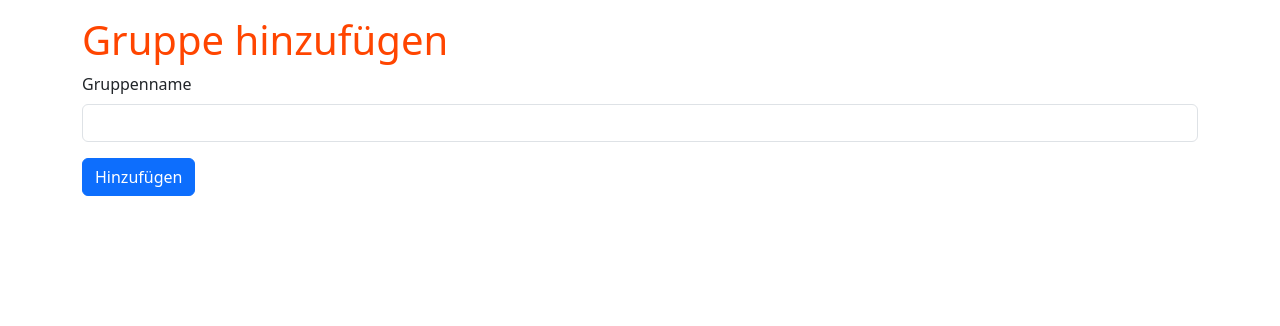
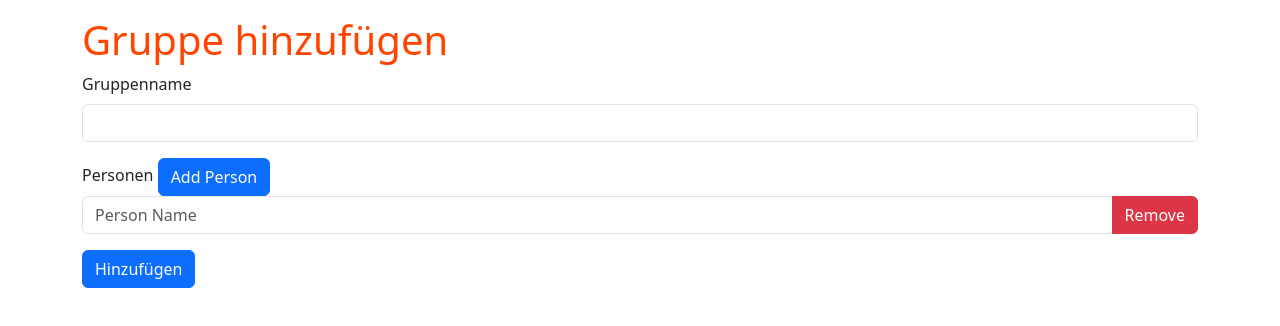
Before and after one commit to looiic/prototyping-zitatApp, a SvelteKit app: page /create in a window 1280 px wide. Shown: the top 326 px of the page. Built offline with nearby package versions, Linux system fonts and the light colour scheme.

Commit message:
Add personen to gruppe

```diff
--- a/src/routes/+page.svelte
+++ b/src/routes/+page.svelte
@@ -20,7 +20,7 @@
   }
 
   function navigateToCreate() {
-    goto('/gruppen/create', { replaceState: false });
+    goto('/create', { replaceState: false });
   }
 
 </script>
--- a/src/routes/[gruppe_id]/zitate/+page.server.js
+++ b/src/routes/[gruppe_id]/zitate/+page.server.js
@@ -3,7 +3,6 @@ import db from "$lib/db.js"
 
 
 export async function load({ params }) {
-    console.log(params);
     return {
         zitate: db.getZitateByGruppeId(params.gruppe_id)
     };
--- a/src/routes/[gruppe_id]/zitate/+page.svelte
+++ b/src/routes/[gruppe_id]/zitate/+page.svelte
@@ -32,7 +32,6 @@
       <th>ID</th>
       <th>Zitat</th>
       <th>Person</th>
-      <th>Gruppe</th>
       <th></th>
     </tr>
   </thead>
@@ -51,9 +50,6 @@
           {zitat.person}
         </td>
         <td>
-          {zitat.gruppe}
-        </td>
-        <td>
           <button class="btn btn-danger"
             on:click={() => {
               deleteZitat(zitat._id);
--- a/src/routes/[gruppe_id]/zitate/create/+page.server.js
+++ b/src/routes/[gruppe_id]/zitate/create/+page.server.js
@@ -1,8 +1,8 @@
 import db from "$lib/db.js"
 
-export async function load() {
+export async function load({ params }) {
 
     return {
-        gruppen: db.getGruppen()
+        gruppe: db.getGruppe(params.gruppe_id)
     }
 }
--- a/src/routes/create/+page.svelte
+++ b/src/routes/create/+page.svelte
@@ -4,13 +4,26 @@
 
     let gruppe = {
       titel: "",
+      personen: [
+        ''
+      ],
     };
 
+    function addPerson() {
+      console.log(gruppe);
+      gruppe.personen = [...gruppe.personen, '' ];
+    }
+
+    function removePerson(index) {
+      gruppe.personen.splice(index, 1);
+    }
+
     function addGruppe() {
+      console.log(gruppe);
       axios
         .post("/api/gruppen", gruppe)
         .then((response) => {
-          goto('/gruppen', { replaceState: true });
+          goto('..', { replaceState: true });
           console.log(response.data);
         })
         .catch((error) => {
@@ -27,6 +40,16 @@
       <label for="" class="form-label">Gruppenname</label>
       <input class="form-control" type="text" bind:value={gruppe.titel} />
     </div>
+    <div class="mb-3">
+      <label class="form-label">Personen</label>
+      <button type="button" class="btn btn-primary" on:click={addPerson}>Add Person</button>
+      {#each gruppe.personen as person, index}
+        <div class="input-group mb-2">
+          <input type="text" class="form-control" placeholder="Person Name" bind:value={person}>
+          <button type="button" class="btn btn-danger" on:click={() => removePerson(index)}>Remove</button>
+        </div>
+      {/each}
+    </div>
     <button on:click={addGruppe} type="button" class="btn btn-primary">
       Hinzufügen
     </button>
```
Also changed, not shown: src/routes/[gruppe_id]/zitate/create/+page.svelte (+4 -8 lines).
